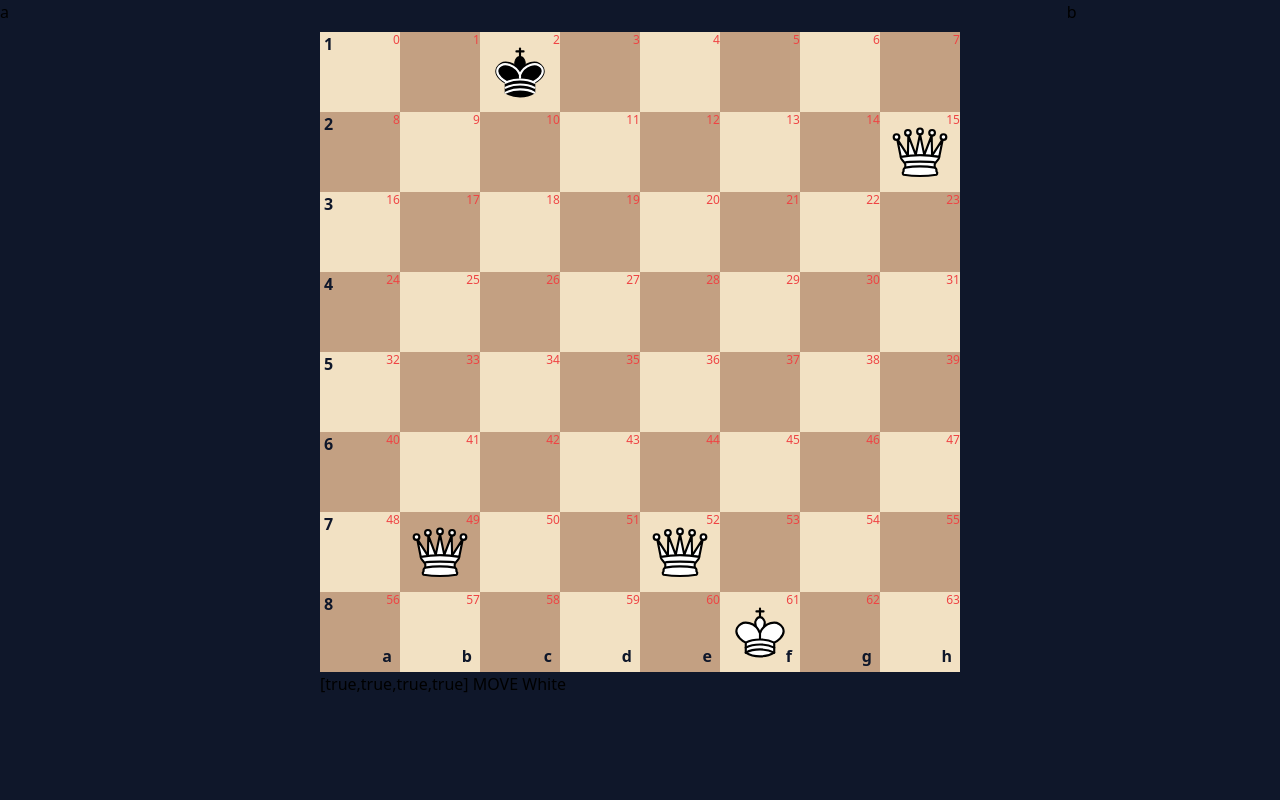
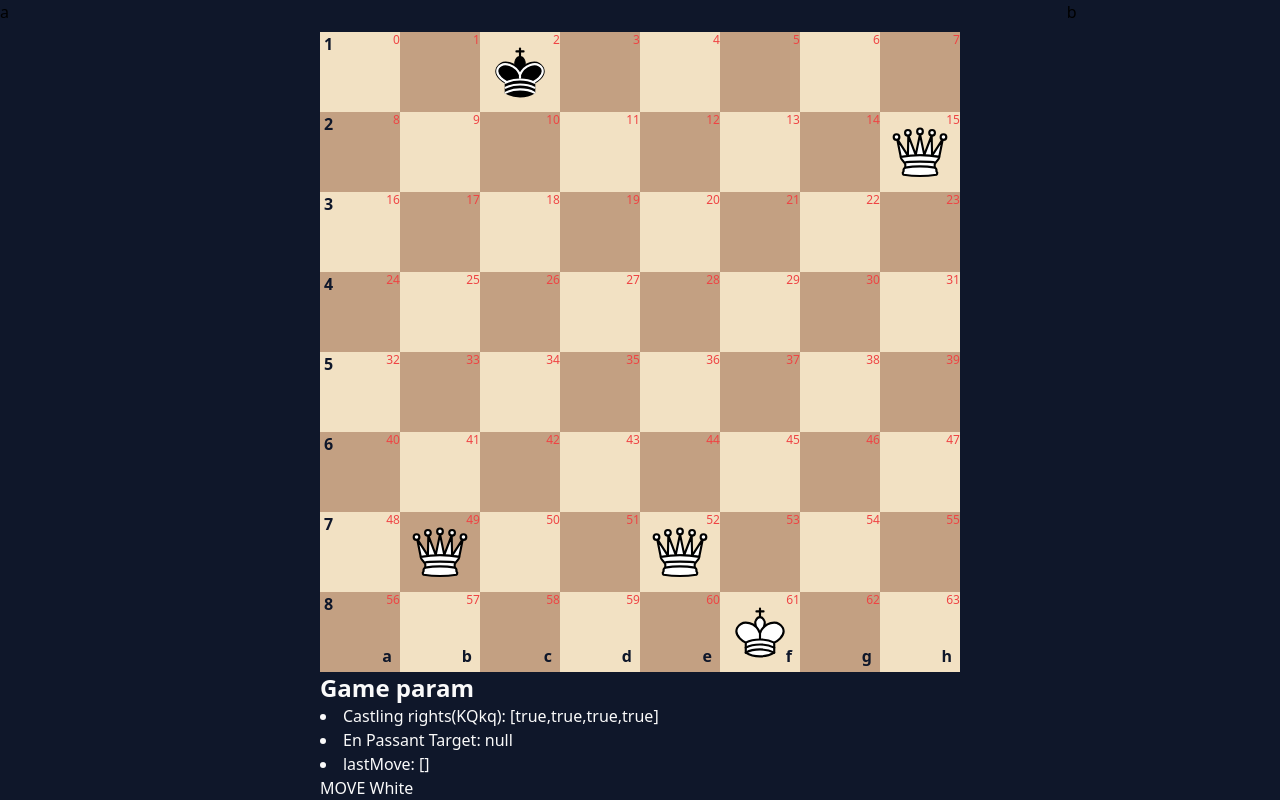
Before and after one commit to reyhaonan/chesss, a SvelteKit app: page / in a window 1280 px wide. Built offline with nearby package versions, Linux system fonts and the light colour scheme.

Commit message:
add debug

```diff
--- a/src/routes/+page.svelte
+++ b/src/routes/+page.svelte
@@ -52,14 +52,23 @@
 		</div>
 	</div>
 
-	<div class="absolute top-full">
-		{JSON.stringify(castlingRights)}
+	<div class="absolute top-full text-neutral-50">
+		<div class="font-bold text-2xl">Game param</div>
+		<li>
+			Castling rights(KQkq): {JSON.stringify(castlingRights)}
+		</li>
+		<li>
+			En Passant Target: {enPassantTarget}
+		</li>
+		<li>
+			lastMove: {JSON.stringify(lastMove)}
+		</li>
 		<button on:click={moveRandomly}>MOVE {turn}</button></div>
 	<!-- {/if} -->
 </Board>
 
 
-<!-- TODO: 50 move rule, draw, that wicked executeMove recursive weirdly altering local state -->
+<!-- TODO: 50 move rule -->
 
 <svelte:window on:beforeunload={() => reject()}/>
 
```
